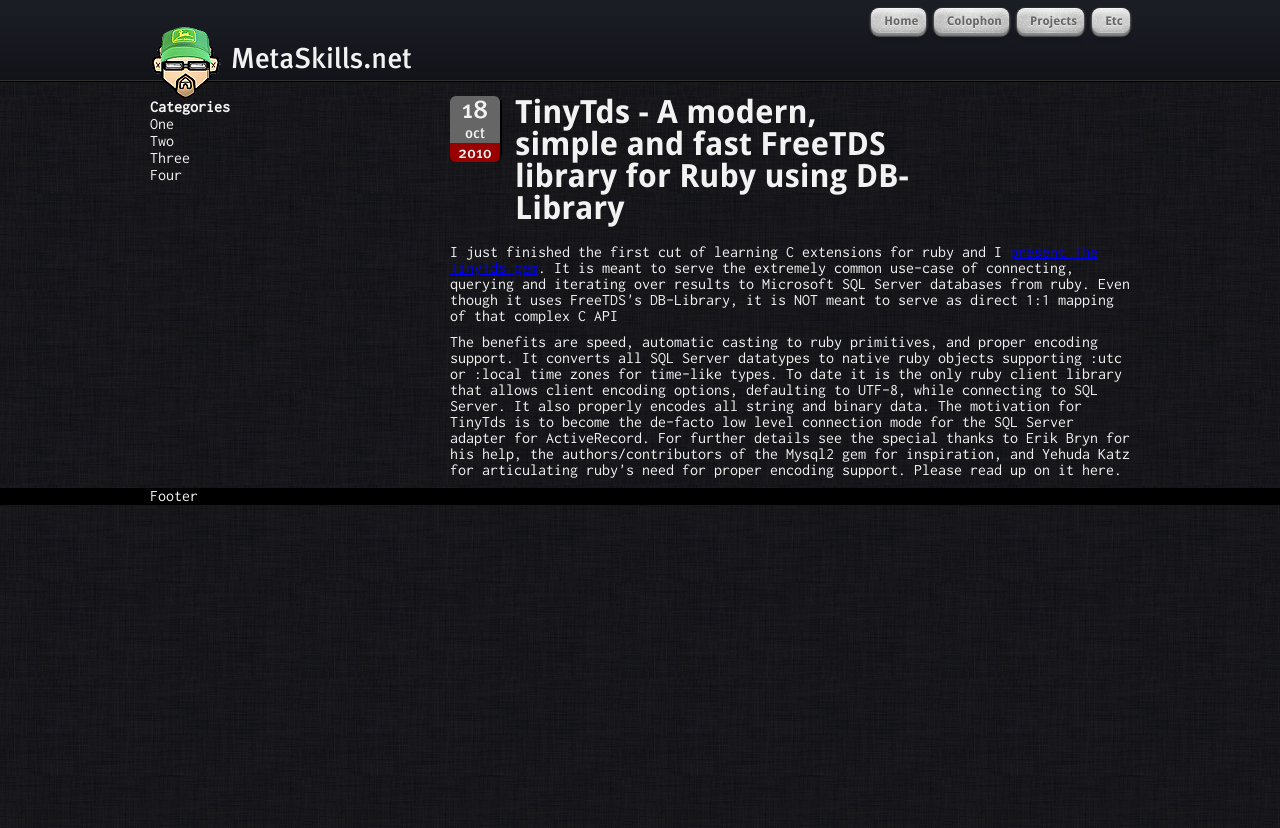
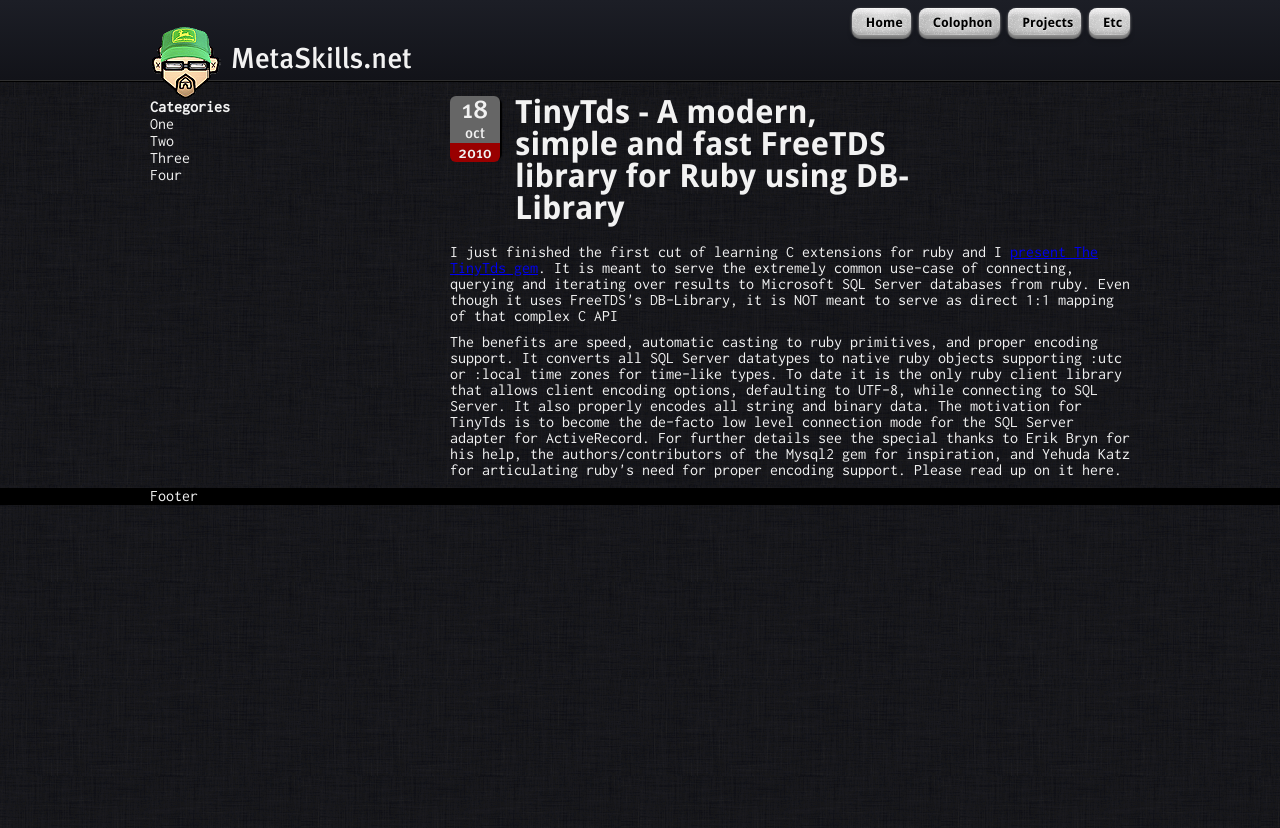
Before and after one commit to codefriendly/metaskills.net, a Jekyll site: the page built from _posts/2010-10-18-tinytds-a-modern-simple-and-fast-freetds-library-for-ruby-using-db-library.html, in a window 1280 px wide. Shown: the top 828 px of the page. Built offline with Jekyll 4.4.1, drawn with Linux system fonts in a browser that asks for light colours.

Commit message:
Declare success with buttons.

```diff
--- a/_sass/site.scss
+++ b/_sass/site.scss
@@ -183,7 +183,7 @@
 	-moz-transition: background .2s ease-in-out;
 	transition: background .2s ease-in-out;
   /* color */
-	color: hsl(0, 0%, 40%) !important;
+	color: #000 !important;
 	background-color: hsl(0, 0%, 50%);
 	-webkit-box-shadow: inset rgba(255,254,255,0.6) 0 0.3em .3em, inset rgba(0,0,0,0.15) 0 -0.1em .3em, /* inner shadow */
 						hsl(0, 0%, 60%) 0 .1em 3px, hsl(0, 0%, 45%) 0 .3em 1px, /* color border */
--- a/resource/site.css
+++ b/resource/site.css
@@ -146,7 +146,7 @@
 a.button {
   /* text */
   text-decoration: none;
-  font: 12px/1em "MetaDroidSans", sans-serif;
+  font: 13px/1em "MetaDroidSans", sans-serif;
   font-weight: bold;
   text-shadow: rgba(255, 255, 255, 0.5) 0 1px 0;
   -webkit-user-select: none;
@@ -169,7 +169,7 @@
   -moz-transition: background .2s ease-in-out;
   transition: background .2s ease-in-out;
   /* color */
-  color: #666666 !important;
+  color: #000 !important;
   background-color: gray;
   -webkit-box-shadow: inset rgba(255, 254, 255, 0.6) 0 0.3em 0.3em, inset rgba(0, 0, 0, 0.15) 0 -0.1em 0.3em, #999999 0 0.1em 3px, #737373 0 0.3em 1px, rgba(0, 0, 0, 0.2) 0 0.5em 5px;
   /* drop shadow */
```
